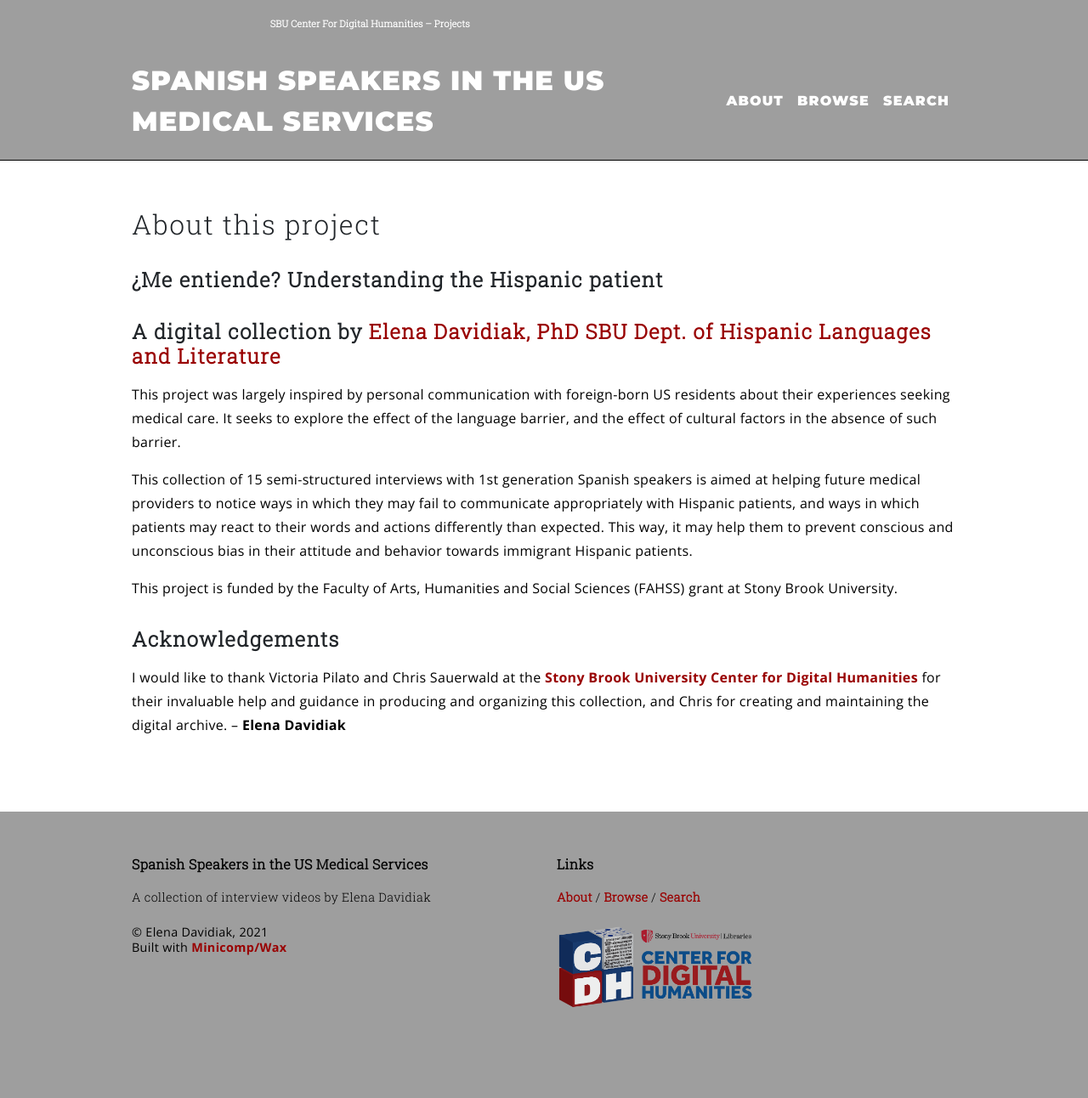
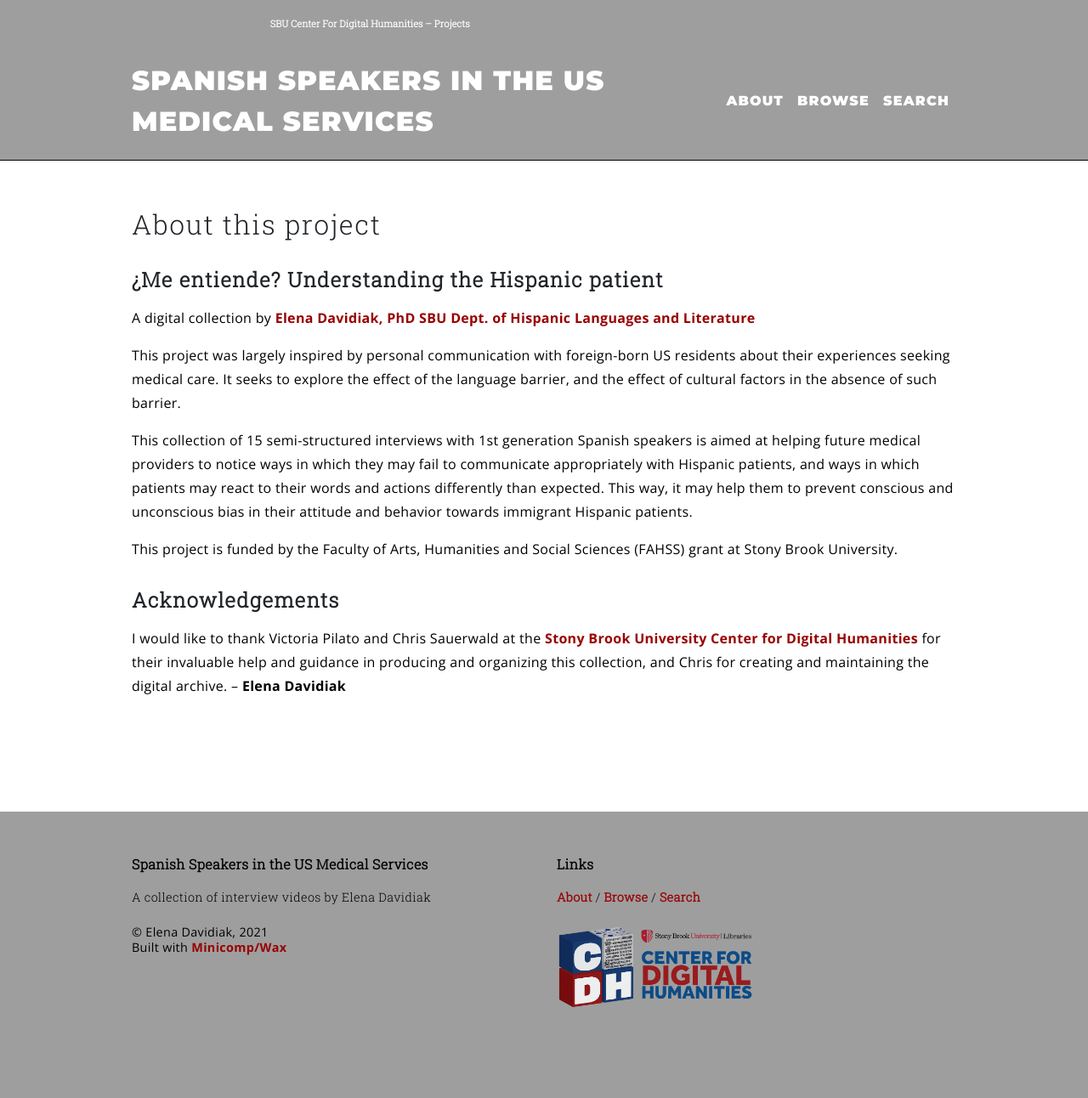
Before and after one commit to sbucdh/davidiak, a Jekyll site: the page built from pages/about.md, in a window 1280 px wide. Shown: the whole page at 85% size. Built offline with Jekyll 4.4.1, drawn with Linux system fonts in a browser that asks for light colours.

```diff
--- a/pages/about.md
+++ b/pages/about.md
@@ -6,7 +6,7 @@ permalink: /about/
 
 <h3>¿Me entiende? Understanding the Hispanic patient</h3>
 
-<h3>A digital collection by <a href="https://www.stonybrook.edu/commcms/hispanic/people/davidiak.php">Elena Davidiak, PhD</a> <a href="https://www.stonybrook.edu/commcms/hispanic/">SBU Dept. of Hispanic Languages and Literature</a></h3>
+<p>A digital collection by <a href="https://www.stonybrook.edu/commcms/hispanic/people/davidiak.php">Elena Davidiak, PhD</a> <a href="https://www.stonybrook.edu/commcms/hispanic/">SBU Dept. of Hispanic Languages and Literature</a></p>
 
 <p>This project was largely inspired by personal communication with foreign-born US residents about their experiences seeking medical care. It seeks to explore the effect of the language barrier, and the effect of cultural factors in the absence of such barrier.</p>
 
```
